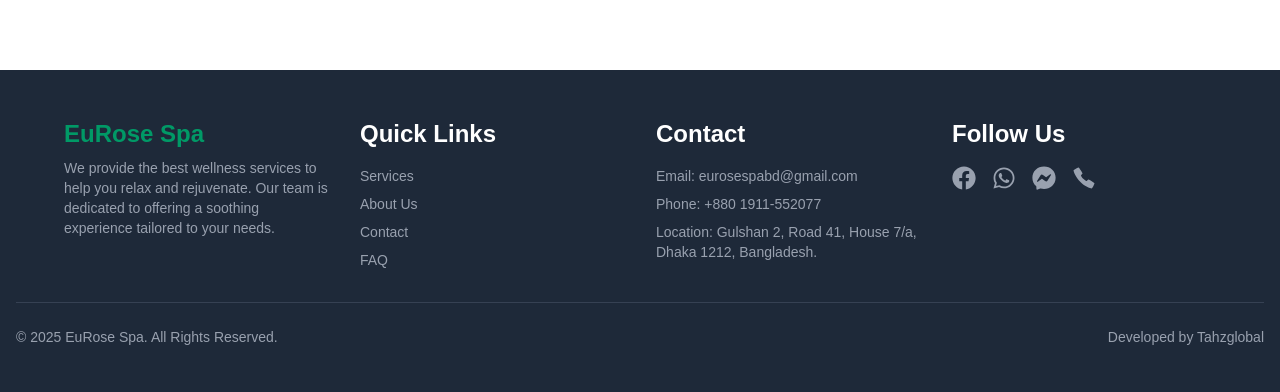
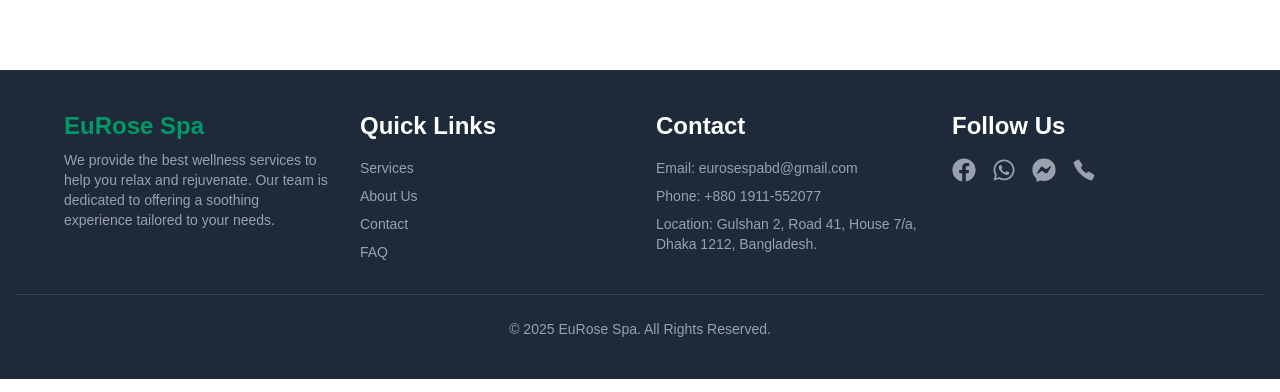
Before and after one commit to lokondey72/spa, a Next.js app: page / in a window 1280 px wide. Shown: the part 3812-4204 px from the top of the page. Built offline with nearby package versions, Linux system fonts and the light colour scheme.

Commit message:
14/07 update sactions

```diff
--- a/src/components/Footer.js
+++ b/src/components/Footer.js
@@ -12,7 +12,7 @@ import Link from "next/link";
 
 export default function Footer() {
   return (
-    <footer className="bg-gray-800 text-white py-12 px-4">
+    <footer className="bg-gray-800 text-white py-10 px-4">
       <div className="max-w-6xl mx-auto grid grid-cols-1 sm:grid-cols-2 lg:grid-cols-4 gap-8">
         {/* Company Info */}
         <div>
@@ -137,11 +137,11 @@ export default function Footer() {
       </div>
 
       {/* Footer Bottom */}
-      <div className="mt-8 border-t border-gray-700 pt-6 text-center md:text-left md:flex items-center justify-between">
+      <div className="mt-8 border-t border-gray-700 pt-6 text-center flex items-center justify-center">
         <p className="text-gray-400 text-sm">
           &copy; {new Date().getFullYear()} EuRose Spa. All Rights Reserved.
         </p>
-        <p className="text-gray-400 text-sm">
+        {/* <p className="text-gray-400 text-sm">
           Developed by{" "}
           <Link
             href="https://tahzglobal.com/"
@@ -151,7 +151,7 @@ export default function Footer() {
           >
             Tahzglobal
           </Link>
-        </p>
+        </p> */}
       </div>
     </footer>
   );
```
